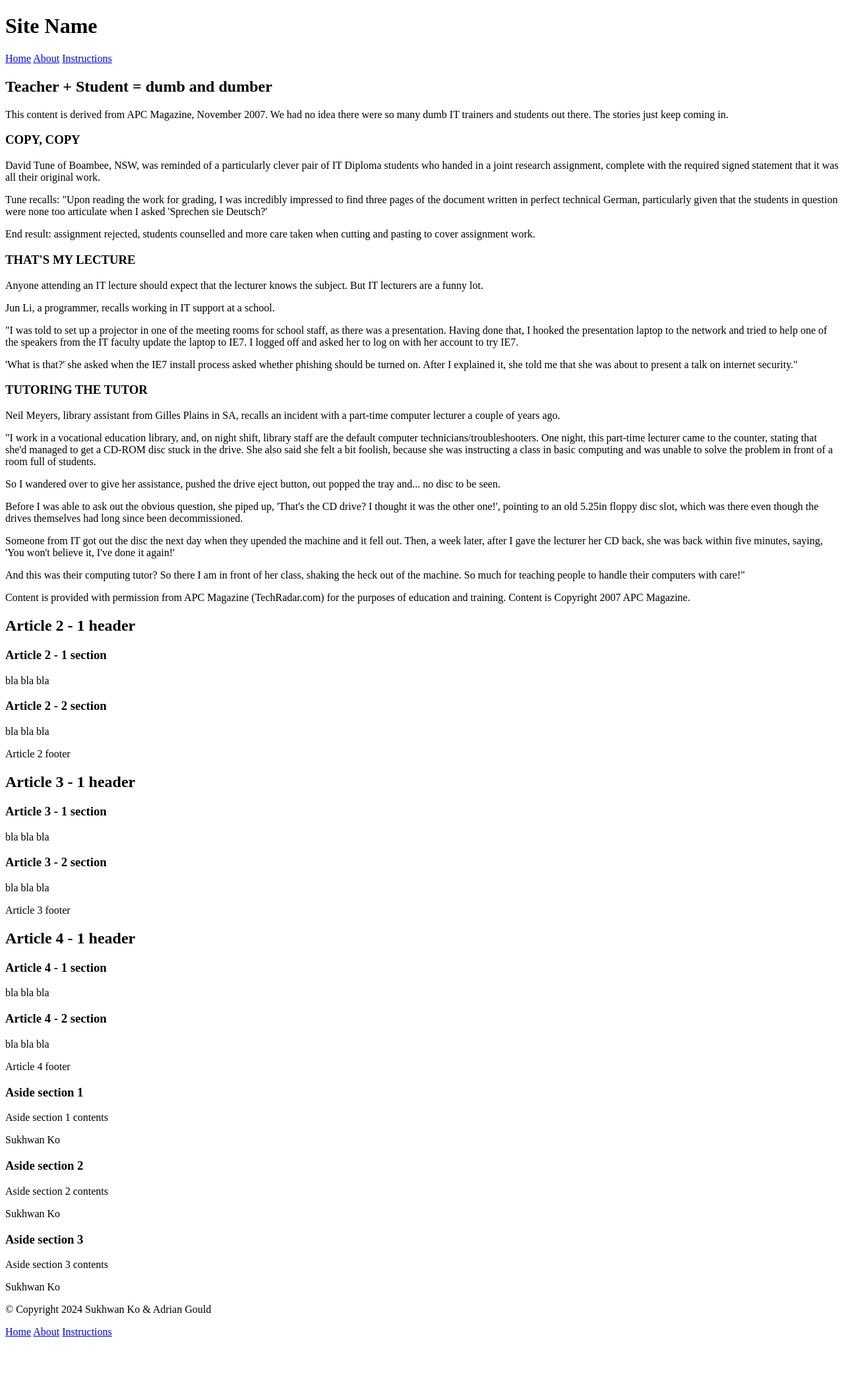
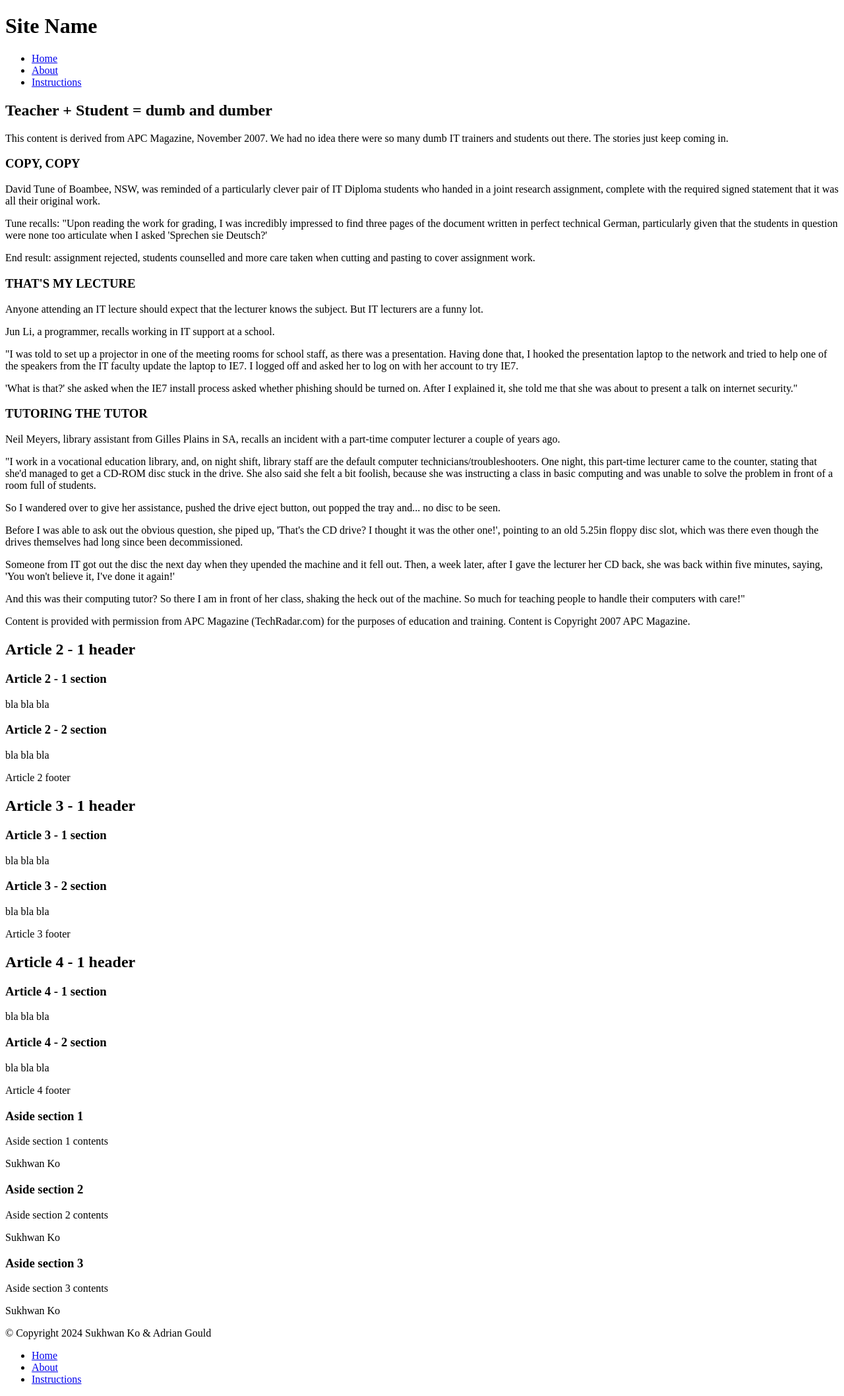
Before and after one commit to yacmov/civ-web-technologies-portfolio-phases-SK, a plain HTML site: page phase-1/index.html in a window 1280 px wide. Shown: the whole page at 66% size. Before the commit the page ends 2036 px from the top, so only its background shows below. Drawn offline with Linux system fonts and the light colour scheme.

Commit message:
chore: <a> tages wraped with <ul> tags

```diff
--- a/phase-1/index.html
+++ b/phase-1/index.html
@@ -9,9 +9,11 @@
     <header>
       <h1>Site Name</h1>
       <nav>
-        <a href="#">Home</a>
-        <a href="about.html">About</a>
-        <a href="instructions.html">Instructions</a>
+        <ul>
+          <li><a href="#">Home</a></li>
+          <li><a href="about.html">About</a></li>
+          <li><a href="instructions.html">Instructions</a></li>
+        </ul>
       </nav>
     </header>
     <main>
@@ -172,9 +174,11 @@
     </main>
     <footer>
       <p>&copy; Copyright 2024 Sukhwan Ko & Adrian Gould</p>
-      <a href="#">Home</a>
-      <a href="about.html">About</a>
-      <a href="instructions.html">Instructions</a>
+      <ul>
+        <li><a href="#">Home</a></li>
+        <li><a href="about.html">About</a></li>
+        <li><a href="instructions.html">Instructions</a></li>
+      </ul>
     </footer>
   </body>
 </html>
```
Also changed, not shown: phase-1/about.html (+10 -6 lines), phase-1/instructions.html (+10 -6 lines), 1 other file.
